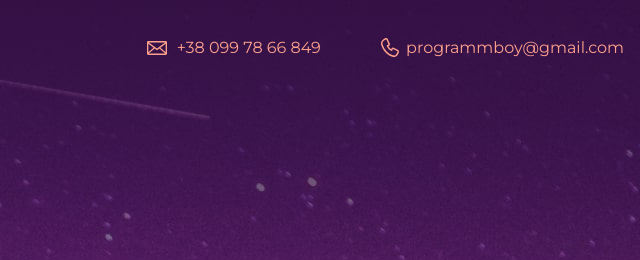
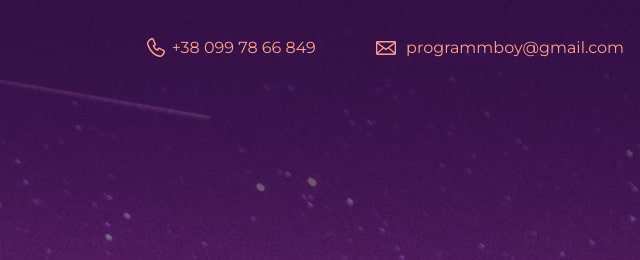
Before and after one commit to MykolaDarnichenko/my-site, a plain HTML site: page index.html in a window 1280 px wide. Shown: the top 260 px of the page, 640-1280 px from the left. Drawn offline with Linux system fonts and the light colour scheme.

Commit message:
Исправления в блоке контактов

```diff
--- a/index.html
+++ b/index.html
@@ -11,8 +11,8 @@
   <body>
     <header class="page-header">
       <div class="container">
-      <a class="header-email" href="tel:+380997866849">+38 099 78 66 849</a>
-      <a class="header-phone" href="mailto:programmboy@gmail.com">programmboy@gmail.com</a>
+      <a class="header-phone" href="tel:+380997866849">+38 099 78 66 849</a>
+      <a class="header-email" href="mailto:programmboy@gmail.com">programmboy@gmail.com</a>
       </div>
     </header>
 
@@ -79,8 +79,8 @@
 
     <footer class="page-footer">
       <div class="container">
-      <a class="footer-email" href="tel:+380997866849">+38 099 78 66 849</a>
-      <a class="footer-phone" href="mailto:programmboy@gmail.com">programmboy@gmail.com</a>
+      <a class="footer-phone" href="tel:+380997866849">+38 099 78 66 849</a>
+      <a class="footer-email" href="mailto:programmboy@gmail.com">programmboy@gmail.com</a>
       </div>
     </footer>
   </body>
```
